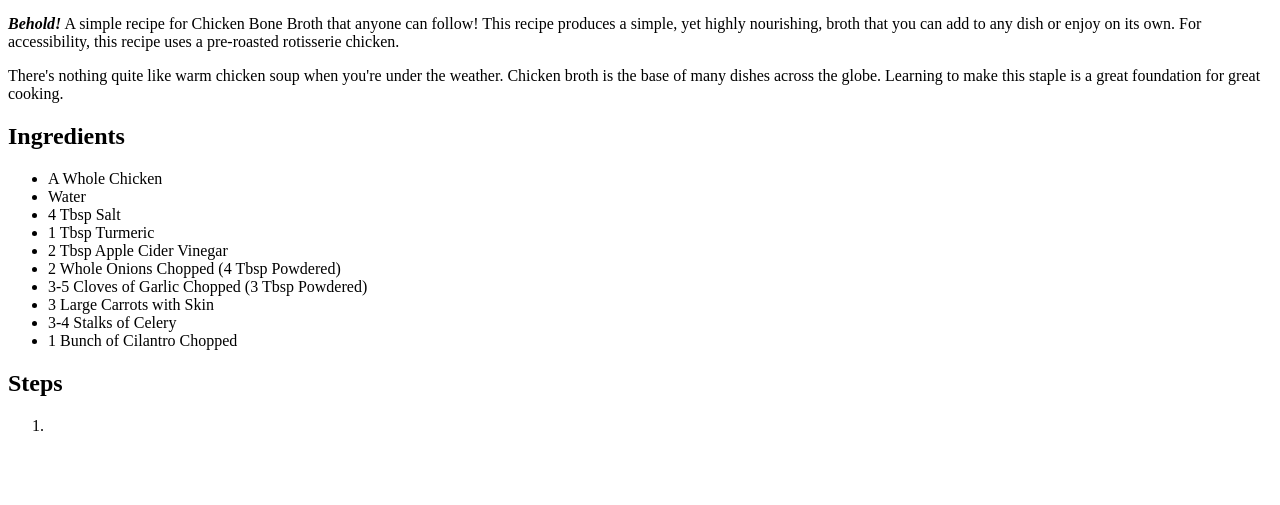
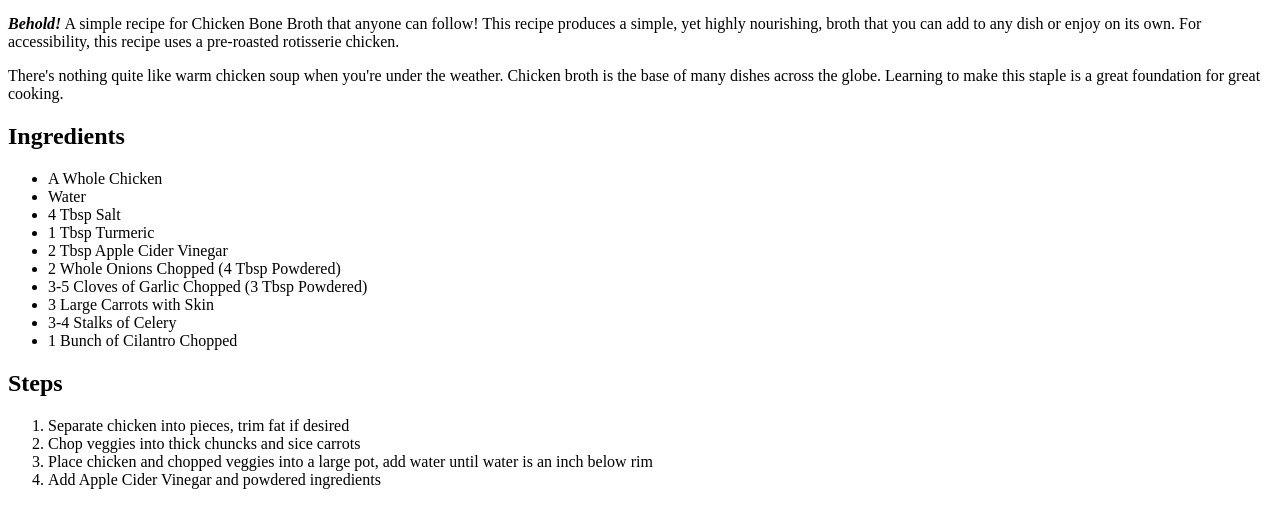
Before and after one commit to munarchy/odin-recipes, a plain HTML site: page recipes/chickenbroth.html in a window 1280 px wide. Shown: the part 428-933 px from the top of the page. Before the commit the page ends 879 px from the top, so only its background shows below. Drawn offline with Linux system fonts and the light colour scheme.

Commit message:
add steps for ingredient prep

```diff
--- a/recipes/chickenbroth.html
+++ b/recipes/chickenbroth.html
@@ -44,7 +44,10 @@
         <h2>Steps</h2>
 
         <ol>
-            <li></li>
+            <li>Separate chicken into pieces, trim fat if desired</li>
+            <li>Chop veggies into thick chuncks and sice carrots</li>
+            <li>Place chicken and chopped veggies into a large pot, add water until water is an inch below rim</li>
+            <li>Add Apple Cider Vinegar and powdered ingredients</li>
         </ol>
     </body>
 </html>
```
